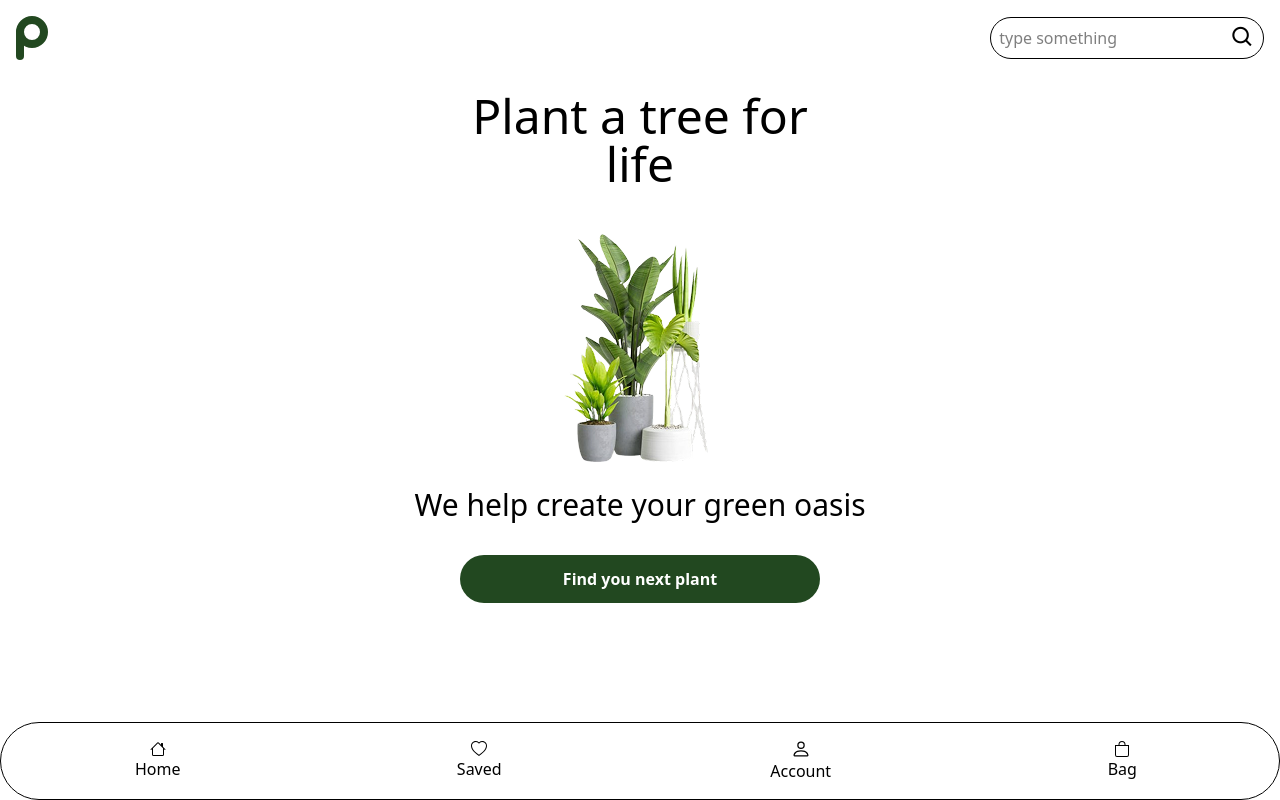
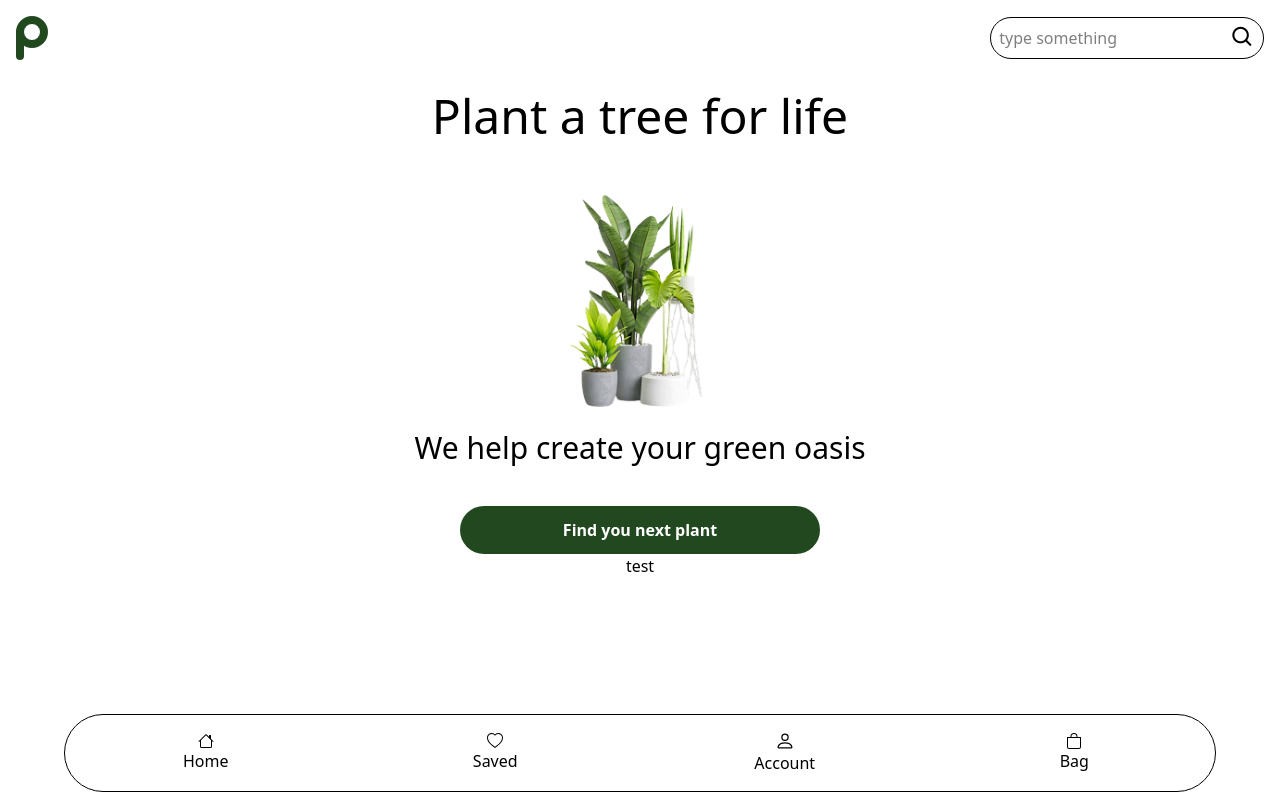
Before and after one commit to MalteRoz/Plnt, a PHP site: page /plnt/ in a window 1280 px wide. Run offline with PHP 8.4, Linux system fonts and the light colour scheme.

Commit message:
bottom navbar layout on place

```diff
--- a/src/output.css
+++ b/src/output.css
@@ -181,8 +181,17 @@
   .bottom-0 {
     bottom: calc(var(--spacing) * 0);
   }
+  .bottom-1 {
+    bottom: calc(var(--spacing) * 1);
+  }
+  .bottom-2 {
+    bottom: calc(var(--spacing) * 2);
+  }
   .z-100 {
     z-index: 100;
+  }
+  .mt-4 {
+    margin-top: calc(var(--spacing) * 4);
   }
   .mt-8 {
     margin-top: calc(var(--spacing) * 8);
@@ -195,6 +204,21 @@
   }
   .h-32 {
     height: calc(var(--spacing) * 32);
+  }
+  .h-\[25\%\] {
+    height: 25%;
+  }
+  .h-\[30\%\] {
+    height: 30%;
+  }
+  .h-\[50\%\] {
+    height: 50%;
+  }
+  .h-\[60\%\] {
+    height: 60%;
+  }
+  .h-\[calc\(100\%-153px\)\] {
+    height: calc(100% - 153px);
   }
   .h-full {
     height: 100%;
@@ -296,6 +320,9 @@
   .pt-\[76px\] {
     padding-top: 76px;
   }
+  .pb-4 {
+    padding-bottom: calc(var(--spacing) * 4);
+  }
   .pb-\[77px\] {
     padding-bottom: 77px;
   }
--- a/views/Template.php
+++ b/views/Template.php
@@ -12,7 +12,7 @@ include $filnamn;
         ?>
 
         <main class="flex-1 pt-[76px] pb-[77px]">
-            <div class="p-4">
+            <div class="p-4 h-full">
                 <?php
                 // Här inkluderas huvudinnehållet (view-specifikt)
                 if (isset($content)) {
@@ -22,9 +22,11 @@ include $filnamn;
             </div>
         </main>
 
+        <!-- <div class="p-4"> -->
         <?php
         include $_SERVER['DOCUMENT_ROOT'] . '/Plnt/views/components/bottomnavbar.php';
         ?>
+        <!-- </div> -->
     </div>
 </body>
 
--- a/views/components/bottomnavbar.php
+++ b/views/components/bottomnavbar.php
@@ -35,7 +35,8 @@ $navItems = [
 ];
 ?>
 
-<nav class="fixed bottom-0 z-100 w-full flex justify-between gap-2 py-[1rem] px-0 border-[0.5px] rounded-full bg-white">
+<div class="flex justify-center w-full">
+    <nav class="fixed bottom-2 z-100 w-[90%] flex justify-between gap-2 py-[1rem] px-0 border-[0.5px] rounded-full bg-white">
         <?php
         foreach ($navItems as $key => $value) : ?>
             <div class="flex flex-col items-center justify-center w-[25%]">
@@ -46,3 +47,4 @@ $navItems = [
             </div>
         <?php endforeach; ?>
     </nav>
+</div>
--- a/views/components/homeContent.php
+++ b/views/components/homeContent.php
@@ -1,6 +1,13 @@
-<div class="flex flex-col items-center ">
-    <p class="flex text-5xl text-center w-[80%]">Plant a tree for life</p>
-    <img src="public/HOMEPICTURE.png" alt="" class="">
-    <p class="text-3xl text-center">We help create your green oasis</p>
-    <button class="flex justify-center p-3 bg-[#224820] text-white w-[80%] mt-8 rounded-[2rem] font-semibold">Find you next plant</button>
+<div class="flex flex-col items-center h-full">
+
+    <div class="flex flex-col items-center h-[calc(100%-153px)]">
+        <p class="flex text-5xl text-center h-[25%]">Plant a tree for life</p>
+        <img src="public/HOMEPICTURE.png" alt="" class="h-[60%]">
+        <p class="text-3xl text-center h-[25%]">We help create your green oasis</p>
+        <button class="flex justify-center p-3 bg-[#224820] text-white w-[80%] mt-4 rounded-[2rem] font-semibold ">Find you next plant</button>
+    </div>
+
+    <div>
+        <p>test</p>
+    </div>
 </div>
```
Lines whose indentation alone changed are shown as unchanged.
